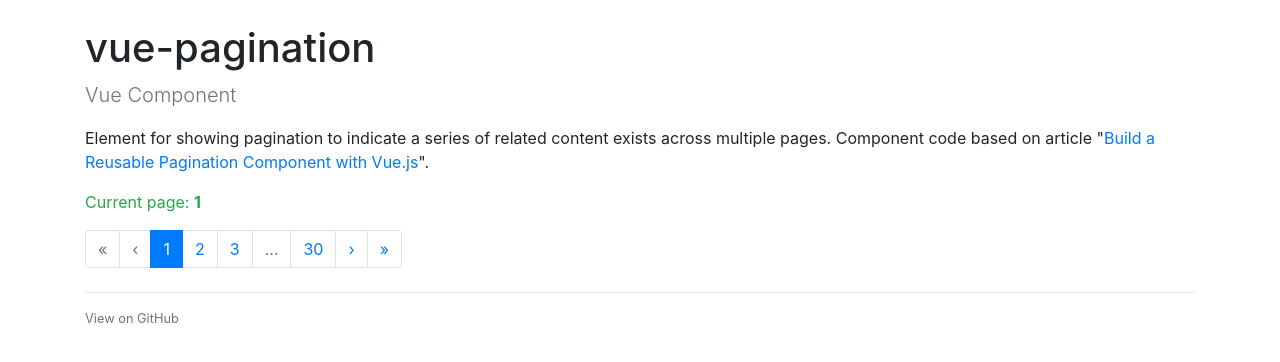
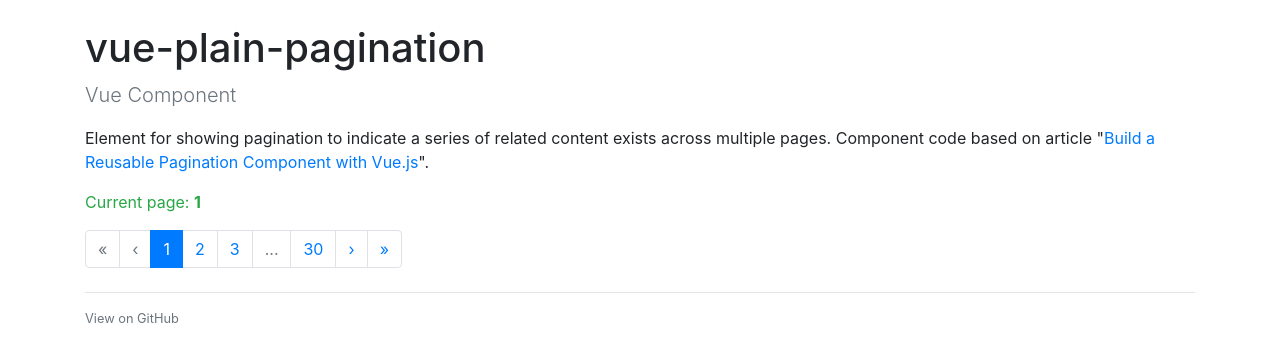
Before and after one commit to cichy380/vue-plain-pagination, a Vue app: page / in a window 1280 px wide. Shown: the top 362 px of the page. Built offline with nearby package versions, Linux system fonts and the light colour scheme.

Commit message:
Fixed name of component

```diff
--- a/package.json
+++ b/package.json
@@ -1,6 +1,6 @@
 {
-  "name": "vue-pagination",
-  "version": "0.1.0",
+  "name": "vue-plain-pagination",
+  "version": "0.0.1",
   "private": true,
   "scripts": {
     "serve": "vue-cli-service serve",
--- a/src/App.vue
+++ b/src/App.vue
@@ -1,6 +1,6 @@
 <template>
   <div id="app" class="container my-4">
-    <h1>vue-pagination</h1>
+    <h1>vue-plain-pagination</h1>
     <p class="lead text-muted">Vue Component</p>
     <p>Element for showing pagination to indicate a series of related content exists across multiple pages. Component
       code based on article "<a href="https://alligator.io/vuejs/vue-pagination-component/" target="_blank">Build a
```
